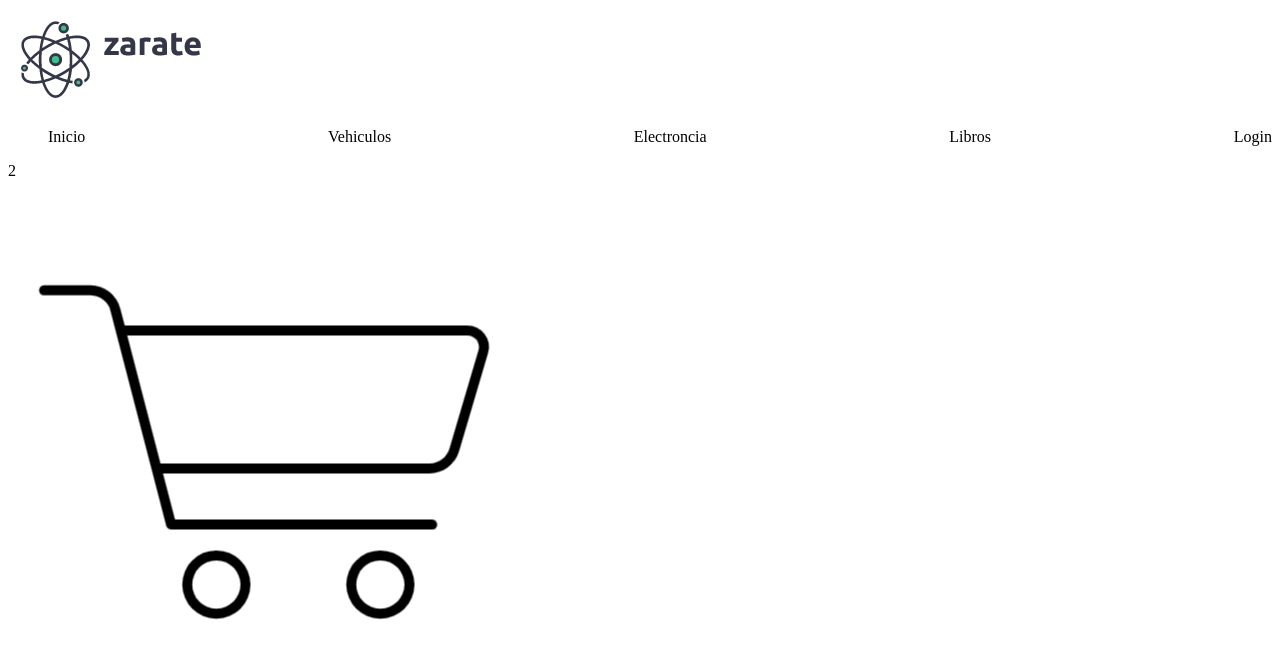
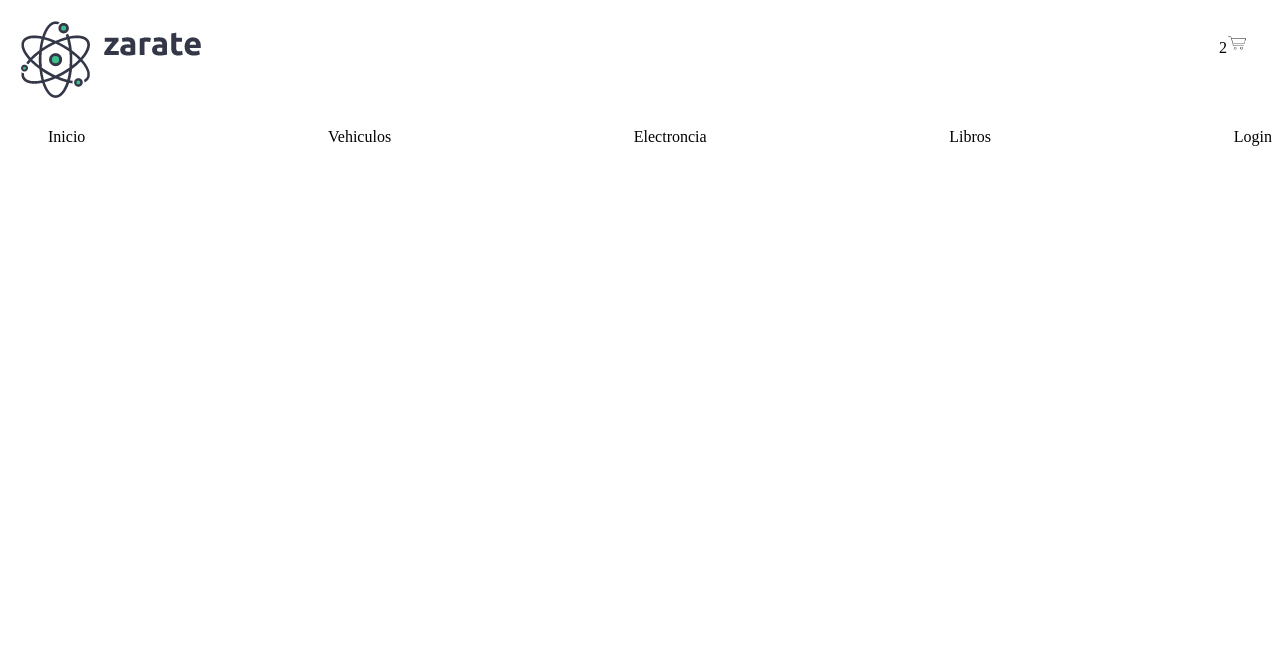
Before and after one commit to diegozaratean/ecommerce-zarate, a React (Create React App) app: page / in a window 1280 px wide. Shown: the top 658 px of the page. Built offline with nearby package versions, Linux system fonts and the light colour scheme.

Commit message:
change cart icon

```diff
--- a/src/components/CartIcon/CartIcon.js
+++ b/src/components/CartIcon/CartIcon.js
@@ -1,8 +1,8 @@
 export default function Carticon({count}){
     return(
-        <div>
-            <p>{count}</p>
-            <img src="/images/cart2.png"/>
+        <div className="carticon-holder" >
+            {count}
+            <img className="carticon" src="/images/cart2.png"/>
         </div>
     )
 }
--- a/src/components/Navbar/Navbar.js
+++ b/src/components/Navbar/Navbar.js
@@ -10,6 +10,7 @@ export default function Navbar(){
     }
     return(
         <header className="header">
+            <Carticon count={2} />
             <div className="logo">
                 <img src={logoImg}/>
             </div>
@@ -20,7 +21,7 @@ export default function Navbar(){
                 <li>Libros</li>
                 <li>Login</li>
             </ul>
-        <Carticon count={2} />
+
         </header>
     );
 }
--- a/src/styles/style.css
+++ b/src/styles/style.css
@@ -2,3 +2,13 @@ h1 {
     color: #333;
     text-align: center;
 }
+
+.carticon {
+    height: 20px;
+}
+
+
+.carticon-holder {
+    float: right;
+    margin: 25px;
+}
```
